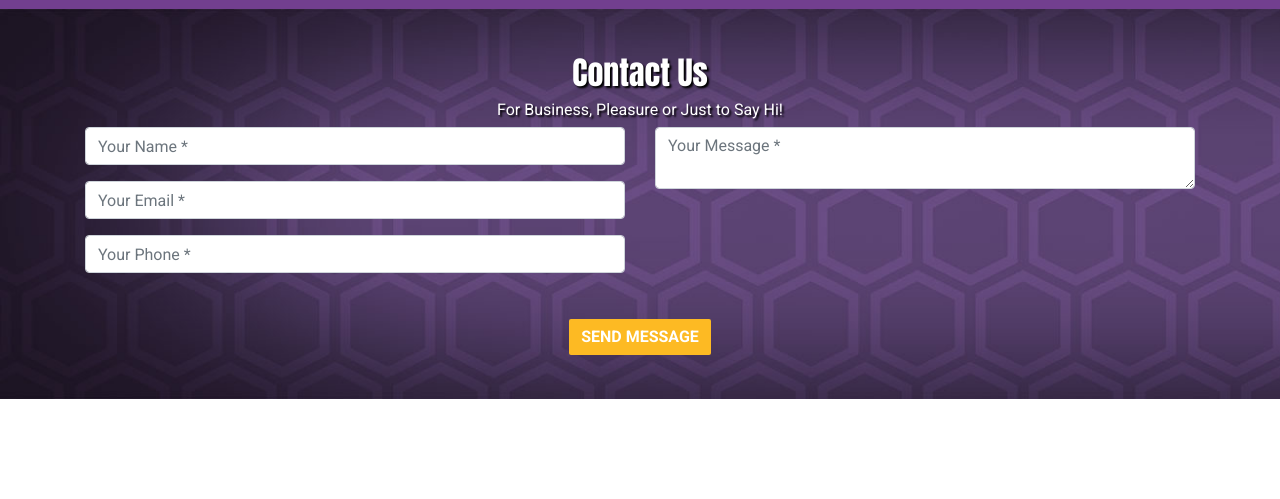
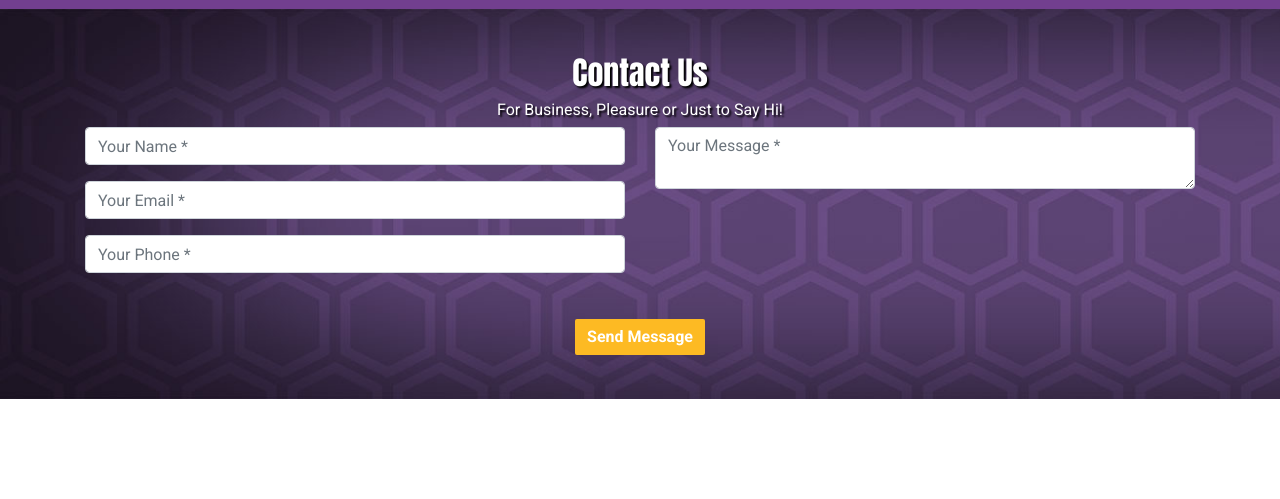
Before and after one commit to DigitalDiceworks/digitaldiceworks.github.io, a Django app: template mysite/templates/index.html in a window 1280 px wide. Shown: the part 3076-3575 px from the top of the page. Run offline with Django 3.2, Linux system fonts and the light colour scheme; the template is opened without the code that fills it, so the values that code supplies are empty; some libraries are stand-ins or nearby versions.

Commit message:
Contact Us Updates

```diff
--- a/mysite/templates/contact.html
+++ b/mysite/templates/contact.html
@@ -59,7 +59,7 @@
               <div class="clearfix"></div>
               <div class="col-lg-12 text-center">
                 <div id="success"></div>
-                <button id="sendMessageButton" class="btn btn-primary btn-xl text-uppercase" type="submit">Send Message</button>
+                <button id="sendMessageButton" class="btn btn-primary btn-xl" type="submit">Send Message</button>
               </div>
             </div>
           </form>
--- a/mysite/templates/index.html
+++ b/mysite/templates/index.html
@@ -192,7 +192,7 @@
                         </a>
                 </div>
             </div>
-            <div class="col-md-4 text-right">
+              <div class="col-md-4">
                 <ul class="list-inline quicklinks">
                     <li class="list-inline-item">
                         <a href="#">Privacy Policy</a>
@@ -201,7 +201,7 @@
                         <a href="#">Terms of Use</a>
                     </li>
                 </ul>
-            </div>
+              </div>
         </div>
     </div>
 </footer>
```
